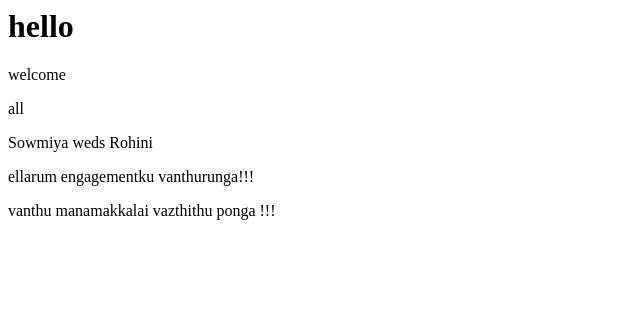
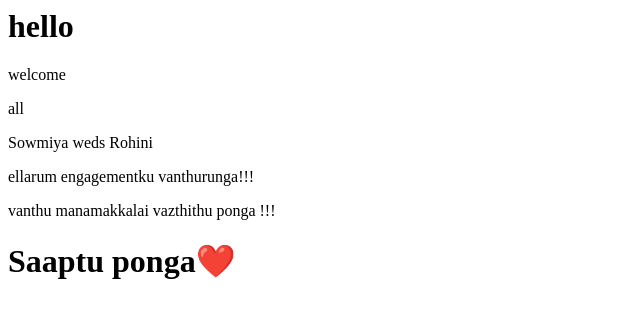
Before and after one commit to sswathi13/sample, a plain HTML site: page index.html in a window 1280 px wide. Shown: the whole page, without its empty margins (0-640 px from the left). Drawn offline with Linux system fonts and the light colour scheme.

Commit message:
Add heading for Saaptu ponga

```diff
--- a/index.html
+++ b/index.html
@@ -4,3 +4,4 @@
 <p>Sowmiya weds Rohini</p>
 <p>ellarum engagementku vanthurunga!!!</p>
 <p> vanthu manamakkalai vazthithu ponga !!!</p>
+<h1> Saaptu ponga❤️</h1>
```
